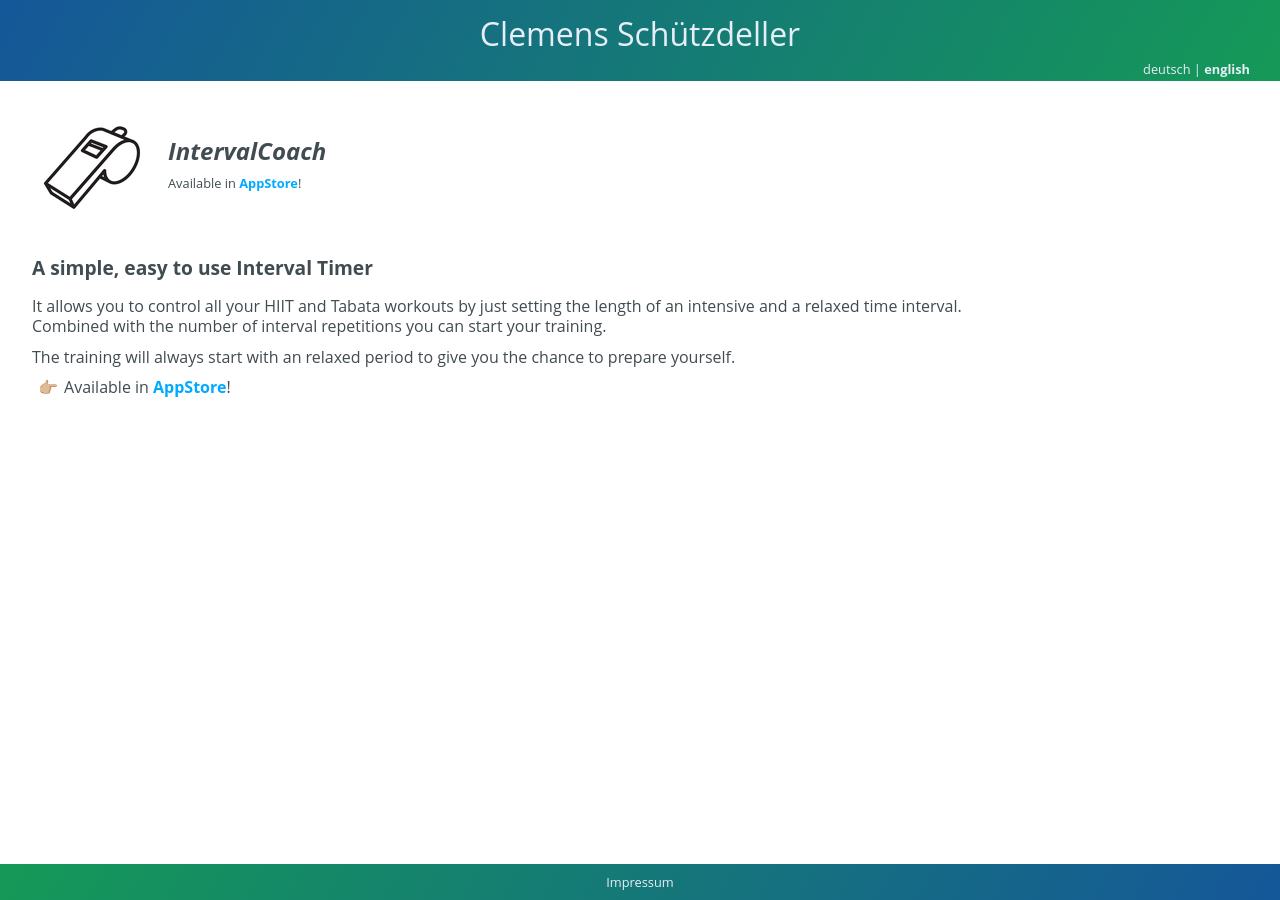
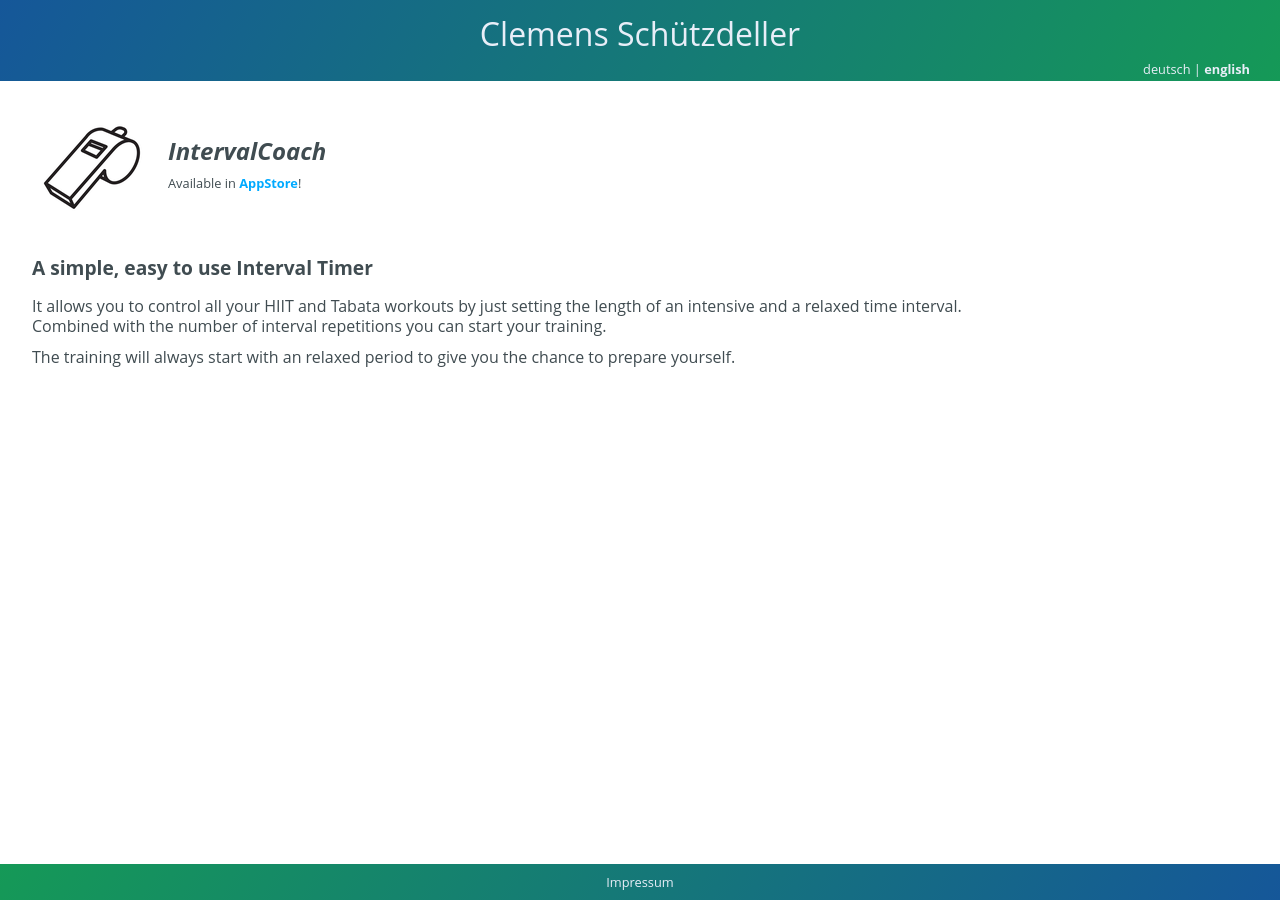
Before and after one commit to cs-LA/home, a Jekyll site: the page built from IntervalCoach/index.md, in a window 1280 px wide. Built offline with Jekyll 4.4.1, drawn with Linux system fonts in a browser that asks for light colours; our own code applies the rules of GitHub Pages for plain Markdown files.

Commit message:
Update index.md

```diff
--- a/IntervalCoach/index.md
+++ b/IntervalCoach/index.md
@@ -16,9 +16,4 @@
 </h4>
 <p><span class="en">It allows you to control all your HIIT and Tabata workouts by just setting the length of an intensive and a relaxed time interval.<br>Combined with the number of interval repetitions you can start your training.</span><span class="de">Kontrolliere alle Deine HIIT- und Tabata-Trainingseinheiten ganz einfach durch Festlegung der Länge eines intensiven und eines entspannten Zeitintervalls.<br>Kombiniert mit der Anzahl der Intervallwiederholungen kann das Training losgehen.</span></p>
 <p><span class="en">The training will always start with an relaxed period to give you the chance to prepare yourself.</span><span class="de">Das Training beginnt immer mit einer entspannten Phase, um sich vorbereiten zu können.</span></p>
-<p class="hint">
-  <span class="en">Available in <b><a href="https://apps.apple.com/de/app/intervalcoach/id1612119055">AppStore</a></b>!</span>
-  <span class="de">Verfügbar im <b><a href="https://apps.apple.com/de/app/intervalcoach/id1612119055">AppStore</a></b>!</span>
-</p>
-
 <h3>&nbsp;</h3>
```
